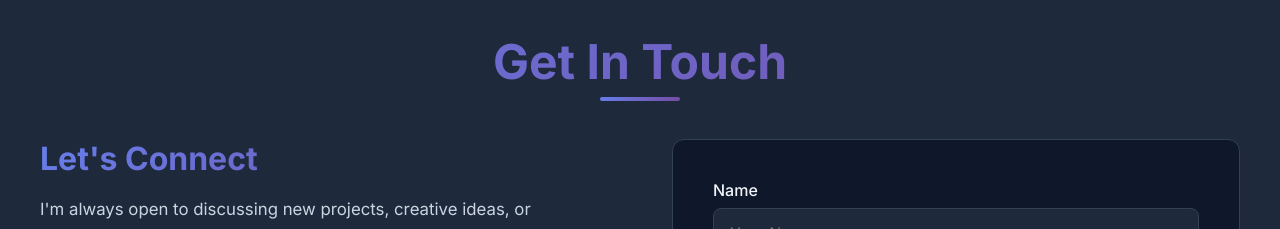
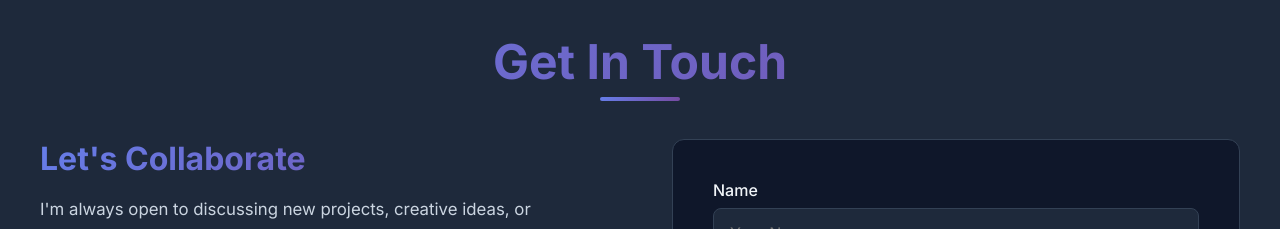
Before and after one commit to aditiya1/Aditiya_Saini, a React (Create React App) app: page / in a window 1280 px wide. Shown: the part 6980-7209 px from the top of the page. Built offline with nearby package versions, Linux system fonts and the light colour scheme.

Commit message:
Update contact section heading to 'Let's Collaborate'

```diff
--- a/src/components/Contact.js
+++ b/src/components/Contact.js
@@ -89,7 +89,7 @@ const Contact = () => {
             transition={{ duration: 0.6 }}
             className="contact-info"
           >
-            <h3>Let's Connect</h3>
+            <h3>Let's Collaborate</h3>
             <p>
               I'm always open to discussing new projects, creative ideas, or opportunities
               to be part of your visions. Feel free to reach out!
```
